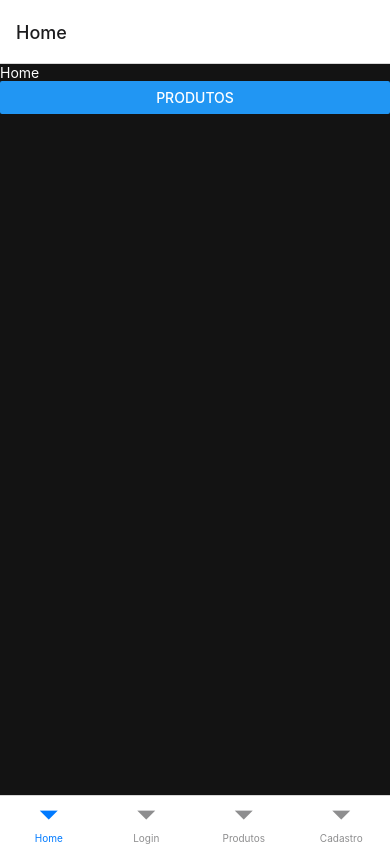
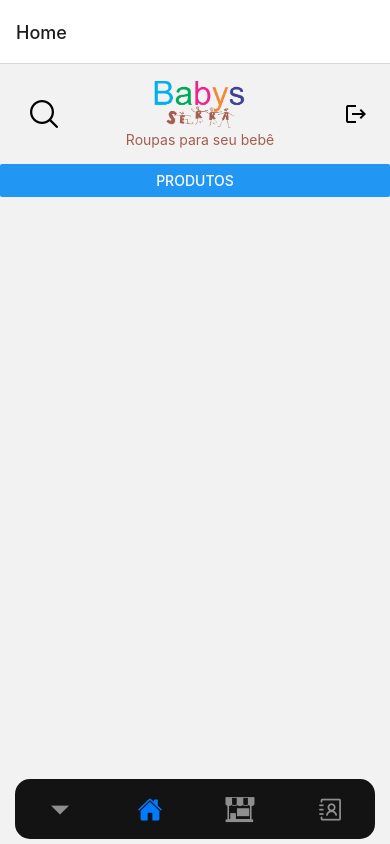
Before and after one commit to andersonlps/Ecommerce-React-Native, a React Native app in the folder TrabalhoFinal/: screen /Home in a window 390 px wide. Built offline with nearby package versions, Linux system fonts and the light colour scheme.

Commit message:
Atualização TabBar

```diff
--- a/TrabalhoFinal/App.js
+++ b/TrabalhoFinal/App.js
@@ -1,11 +1,14 @@
-import { StatusBar } from 'react-native';
-import { StyleSheet, View } from 'react-native';
-import { Home } from './src/screens/Home';
-import { Login } from './src/screens/Login';
-import { NavigationContainer } from '@react-navigation/native';
-import { createBottomTabNavigator } from '@react-navigation/bottom-tabs';
-import { Produtos } from './src/screens/Produtos';
-import { Cadastro } from './src/screens/Cadastro';
+import { StatusBar } from "react-native";
+import { StyleSheet, View } from "react-native";
+import { Home } from "./src/screens/Home";
+import { Login } from "./src/screens/Login";
+import { NavigationContainer } from "@react-navigation/native";
+import { createBottomTabNavigator } from "@react-navigation/bottom-tabs";
+import { Produtos } from "./src/screens/Produtos";
+import { Cadastro } from "./src/screens/Cadastro";
+import { Ionicons, Fontisto, AntDesign   } from "@expo/vector-icons";
+
+
 // import { Routes } from './src/routes';
 
 const Tab = createBottomTabNavigator();
@@ -14,14 +17,69 @@ export default function App() {
   return (
     <View style={styles.container}>
       <NavigationContainer>
-      <Tab.Navigator>
-        <Tab.Screen name="Home" component={Home} />
-        <Tab.Screen name="Login" component={Login} />
-        <Tab.Screen name="Produtos" component={Produtos} />
-        <Tab.Screen name="Cadastro" component={Cadastro} />
-      </Tab.Navigator>
-    </NavigationContainer>
-      <StatusBar  translucent backgroundColor="auto" />
+        <Tab.Navigator
+          screenOptions={{
+            tabBarShowLabel: false,
+            tabBarStyle: {
+              position: "absolute",
+              backgroundColor: "#131313",
+              borderTopWidth: 0,
+
+              bottom: 5,
+              left: 15,
+              right: 15,
+              elevation: 0,
+              borderRadius: 15,
+              height: 60,
+            },
+          }}
+        >
+          <Tab.Screen
+            name="Home "
+            component={Login}
+            options={{
+              headerShown: false}}
+          />
+          <Tab.Screen name="Home" component={Home}
+          options={{
+
+            tabBarIcon: ({ color, size, focused }) => {
+              if (focused) {
+                return <Ionicons name="home" size={size} color={color} />;
+              }
+              return (
+                <Ionicons name="home-outline" size={size} color={color} />
+              );
+            },
+          }}
+          />
+          <Tab.Screen name="Produtos" component={Produtos}
+          options={{
+
+            tabBarIcon: ({ color, size, focused }) => {
+              if (focused) {
+                return <Fontisto name="shopping-store" size={size} color={color} />;
+              }
+              return (
+                <Fontisto name="shopping-store" size={size} color={color} />
+              );
+            },
+          }} />
+          <Tab.Screen name="Cadastro" component={Cadastro}
+           options={{
+
+            tabBarIcon: ({ color, size, focused }) => {
+              if (focused) {
+                return <AntDesign name="contacts" size={size} color={color} />;
+              }
+              return (
+                <AntDesign name="contacts" size={size} color={color} />
+              );
+            },
+          }} />
+        </Tab.Navigator>
+      </NavigationContainer>
+      <StatusBar translucent backgroundColor="auto" />
     </View>
     // <Routes/>
   );
@@ -30,6 +88,5 @@ export default function App() {
 const styles = StyleSheet.create({
   container: {
     flex: 1,
-
   },
 });
--- a/TrabalhoFinal/src/components/Header/index.jsx
+++ b/TrabalhoFinal/src/components/Header/index.jsx
@@ -0,0 +1,55 @@
+import { View, Text, StyleSheet, Button, Image } from "react-native";
+import { AntDesign } from "@expo/vector-icons";
+import { MaterialIcons } from '@expo/vector-icons';
+
+export const Topo = () => {
+  return (
+    <View>
+      <View style={styles.header}>
+        <View style={styles.pesquisa}>
+          <AntDesign name="search1" size={32} color="black" />
+        </View>
+        <View style={styles.ImgText}>
+          <Image
+            source={require("../../assets/logo.png")}
+            style={{ width: 100, height: 50 }}
+          />
+          <Text style={styles.texto}>Roupas para seu bebê</Text>
+        </View>
+        <View style={styles.logout}>
+          <MaterialIcons name="logout" size={24} color="black" />
+        </View>
+      </View>
+    </View>
+  );
+};
+
+const styles = StyleSheet.create({
+  header: {
+    flexDirection: "row",
+    width: "100%",
+    height: 100,
+    alignItems: "center",
+    justifyContent: "center",
+  },
+  pesquisa: {
+    width: "10%",
+    marginLeft: 10,
+    alignItems: "center",
+  },
+  logout:{
+    width: "10%",
+    alignItems: "center",
+  },
+  ImgText: {
+    width: "70%",
+    alignItems: "center",
+    justifyContent: "center",
+  },
+
+  texto: {
+    color: "#A45E4D",
+    justifyContent: "center",
+    alignItems: "center",
+  },
+});
--- a/TrabalhoFinal/src/screens/Home/index.jsx
+++ b/TrabalhoFinal/src/screens/Home/index.jsx
@@ -1,21 +1,18 @@
-import {View, Text, StyleSheet, Button} from 'react-native';
+import { View, Text, StyleSheet, Button } from "react-native";
+import { Topo } from "../../components/Header";
+import { Footer } from "../../components/Footer";
 
-export const Home = ({navigation}) => {
-    return(
+export const Home = ({ navigation }) => {
+  return (
     <View style={styles.container}>
-        <Text style={styles.texto}>Home </Text>
-        <Button title="Produtos"
-        onPress={() => navigation.navigate('Login')}/>
+      <Topo />
+      <Button title="Produtos" onPress={() => navigation.navigate("Login")} />
     </View>
-    )
-}
+  );
+};
 
 const styles = StyleSheet.create({
   container: {
     flex: 1,
-      backgroundColor: '#131313',
-    },
-    texto: {
-      color: '#fff',
   },
 });
--- a/TrabalhoFinal/src/screens/Login/index.jsx
+++ b/TrabalhoFinal/src/screens/Login/index.jsx
@@ -13,7 +13,7 @@ export const Login = ({navigation}) => {
             <TextInput style={styles.textImput} placeholder="    DIGITE SEU E-MAIL" onChange={setUserName} value={userName} />
             <TextInput style={styles.textImput} placeholder="    DIGITE SUA SENHA" onChange={setPassoword} value={passoword} />
             <TouchableOpacity style={styles.buttonEntrar} onPress={() => navigation.navigate('Home')}><Text style={styles.textoEntrar}>Entrar</Text></TouchableOpacity>
-            <TouchableOpacity style={styles.buttonCadastrar} onPress={() => navigation.navigate('Cadastro')}><Text style={styles.textoCadastrar}>Não tem uma conta? Cadastre-se!</Text></TouchableOpacity>
+            <TouchableOpacity style={styles.buttonCadastrar} onPress={() =>   navigation.navigate('Cadastro')}><Text style={styles.textoCadastrar}>Não tem uma conta? Cadastre-se!</Text></TouchableOpacity>
         </View>
     );
 };
```
Also changed, not shown: TrabalhoFinal/src/assets/logo.png (added), TrabalhoFinal/src/components/Footer/index.jsx (added). Lines whose indentation alone changed are shown as unchanged.
